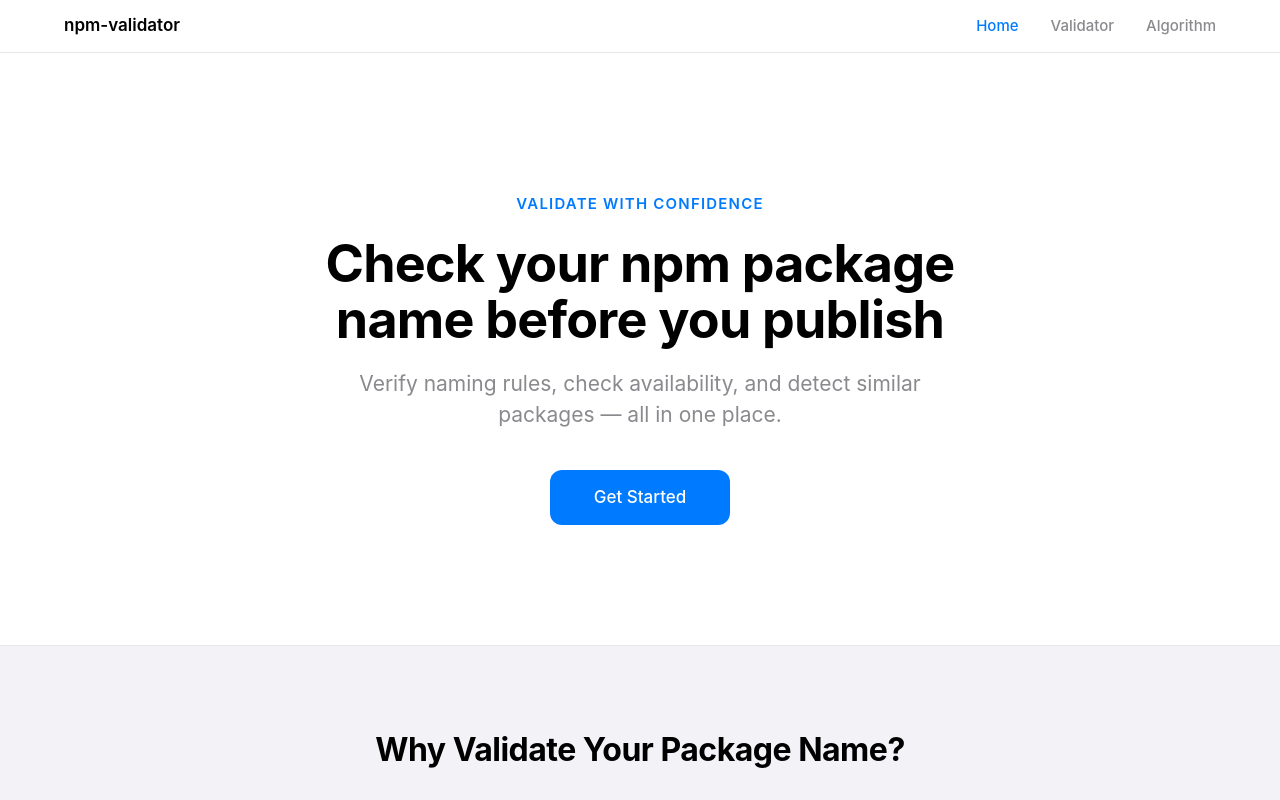
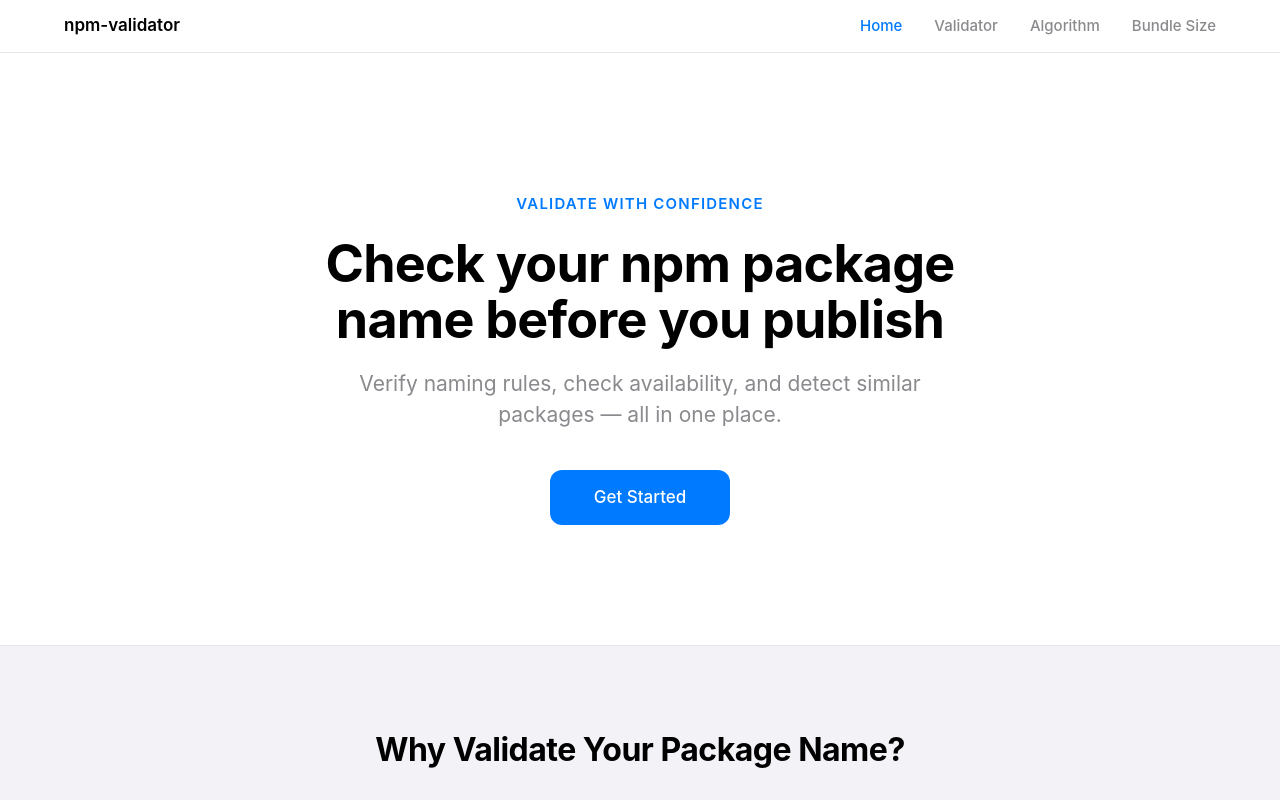
Before and after one commit to habibthadev/npm-validator, a Vue app: page / in a window 1280 px wide. Shown: the top 800 px of the page. Built offline with nearby package versions, Linux system fonts and the light colour scheme; a web font is replaced by a local one; what @tanstack/vue-query would draw is missing.

Commit message:
Update header navigation
Add Bundle Size link to main navigation menu.

```diff
--- a/src/components/layout/AppHeader.vue
+++ b/src/components/layout/AppHeader.vue
@@ -5,7 +5,8 @@
 const navItems = [
   { label: 'Home', to: '/' },
   { label: 'Validator', to: '/validator' },
-  { label: 'Algorithm', to: '/algorithm' }
+  { label: 'Algorithm', to: '/algorithm' },
+  { label: 'Bundle Size', to: '/bundle-size' }
 ];
 </script>
 
@@ -17,6 +18,7 @@
         <RouterLink to="/" class="nav-link" exact-active-class="nav-link--active">Home</RouterLink>
         <RouterLink to="/validator" class="nav-link" active-class="nav-link--active">Validator</RouterLink>
         <RouterLink to="/algorithm" class="nav-link" active-class="nav-link--active">Algorithm</RouterLink>
+        <RouterLink to="/bundle-size" class="nav-link" active-class="nav-link--active">Bundle Size</RouterLink>
       </nav>
       <div class="mobile-nav">
         <DropdownMenu :items="navItems" />
```
